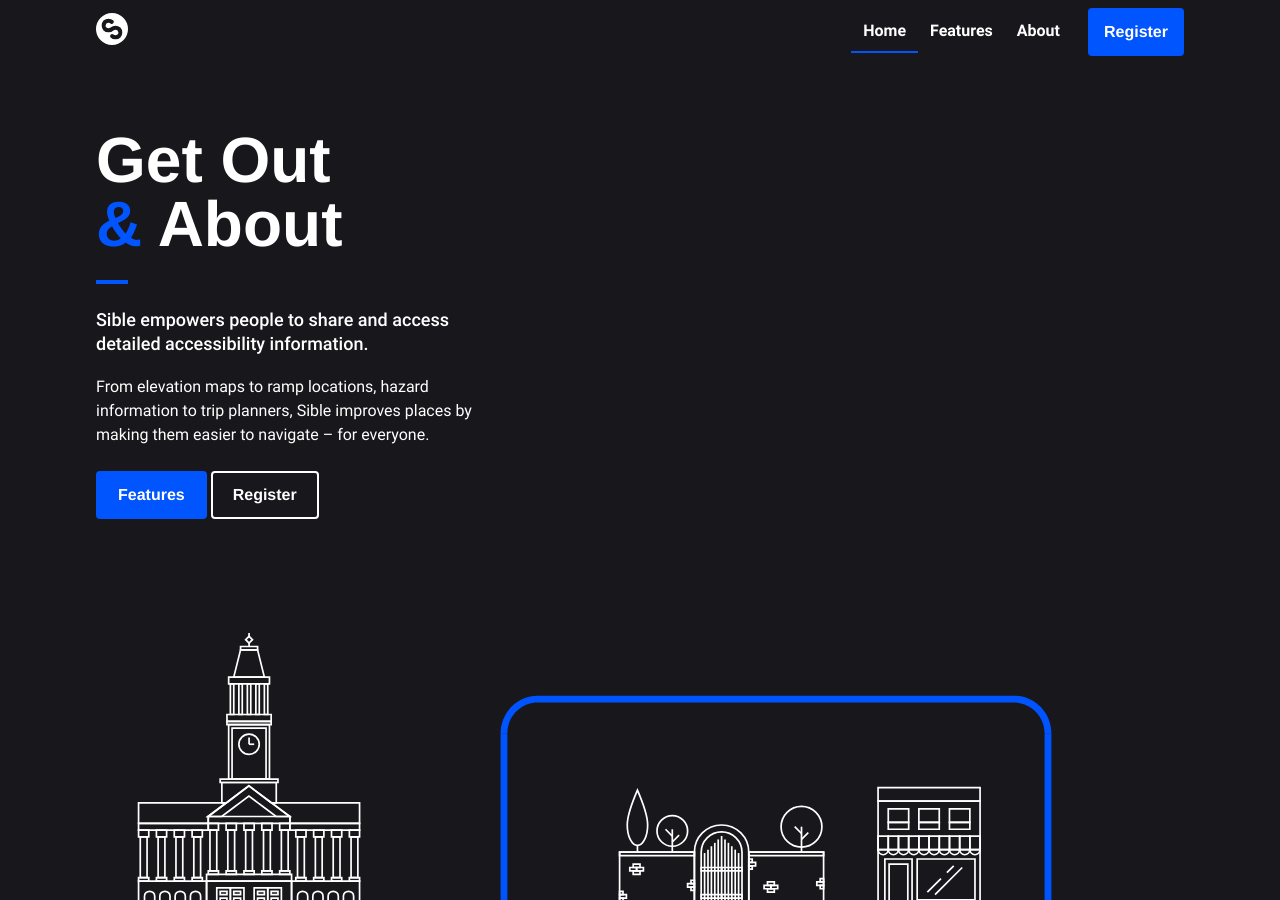
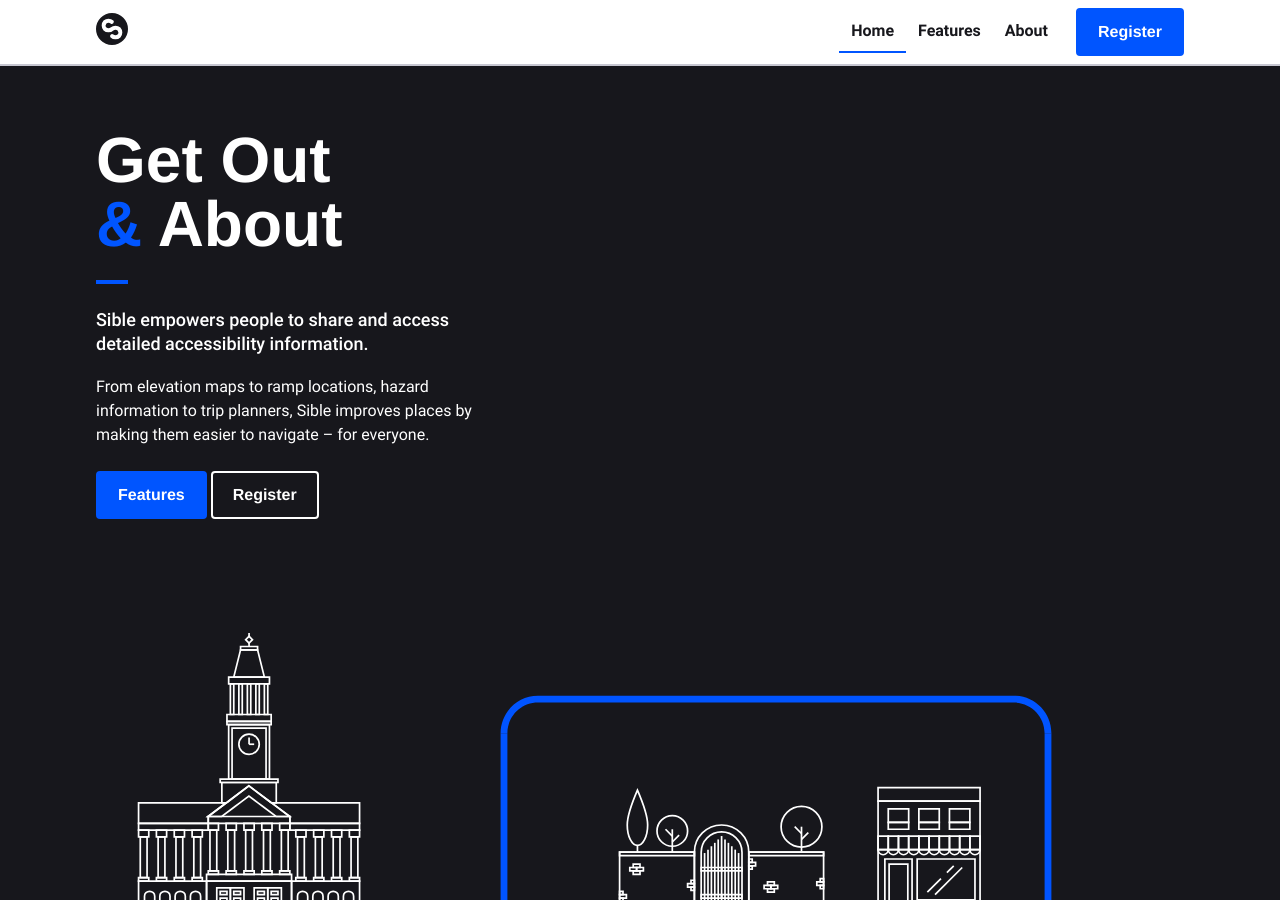
Before and after one commit to scottdejonge/sible.org, a Jekyll site: the page built from pages/index.html, in a window 1280 px wide and 900 px high. Built offline with Jekyll 4.4.1, drawn with Linux system fonts in a browser that asks for light colours.

Commit message:
Header and footer fixes

```diff
--- a/_includes/nav/nav.html
+++ b/_includes/nav/nav.html
@@ -8,7 +8,7 @@
   {% endif %}
 {% endfor %}
 
-<nav class="nav">
+<nav class="nav hidden-xs">
   <ul>
   {% for item in site.data.nav %}
     {% if item.url == current_page %}
--- a/_includes/template/footer.html
+++ b/_includes/template/footer.html
@@ -1,4 +1,4 @@
-<footer id="footer" class="footer background-dark color-white padding-vertical-m" role="contentinfo">
+<footer id="footer" class="footer padding-vertical-m" role="contentinfo">
   <div class="container">
     <div class="footer-top">
       {% include template/logo.html %}
--- a/_includes/template/header.html
+++ b/_includes/template/header.html
@@ -1,4 +1,4 @@
-<header id="header" class="header background-dark color-white" role="banner">
+<header id="header" class="header background-white border-bottom" role="banner">
   <div class="container">
     <div class="header-inner">
 
@@ -10,9 +10,9 @@
         {% include template/logo.html %}
       </div>
 
-      <div class="flex-none flex align-items-center hidden-xs">
+      <div class="flex-none flex align-items-center">
         {% include nav/nav.html %}
-        <a class="button button-square button-primary margin-left-xs" href="{{ site.baseurl }}/register">Register</a>
+        <a class="button button-primary margin-left-xs" href="{{ site.baseurl }}/register">Register</a>
       </div>
 
     </div>
--- a/assets/css/template/header.css
+++ b/assets/css/template/header.css
@@ -14,11 +14,10 @@
 .header-inner {
   display: flex;
   align-items: center;
-  justify-content: center;
+  justify-content: space-between;
   height: var(--header-height);
 
   @media (--s-up) {
     height: var(--header-height-s-up);
-    justify-content: space-between;
   }
 }
```
